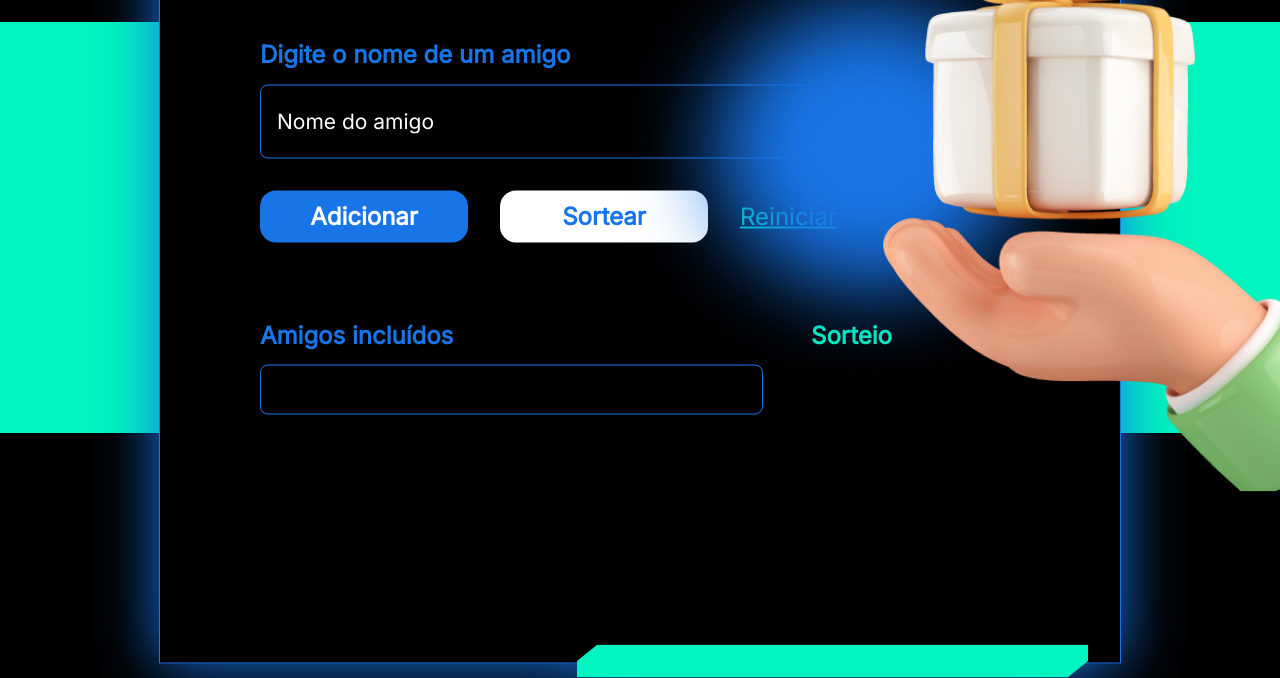
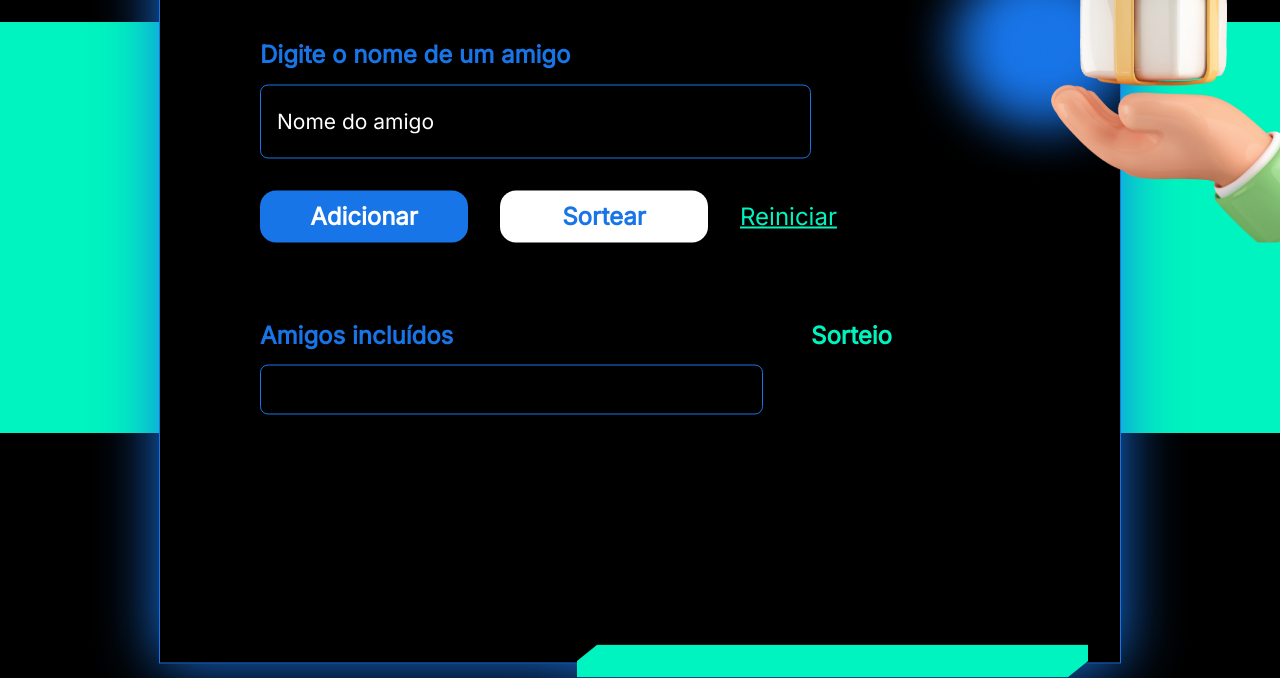
Before and after one commit to Henrique-Arau/amigo-secreto, a plain HTML site: page index.html in a window 1280 px wide. Shown: the part 173-851 px from the top of the page. Drawn offline with nearby package versions, Linux system fonts and the light colour scheme.

Commit message:
Alterando imagem

```diff
--- a/index.html
+++ b/index.html
@@ -19,7 +19,7 @@ https://cdn.jsdelivr.net/npm/normalize.css@8.0.1/normalize.min.css
 
 <body>
   <main>
-    <img class="page__image" src="./assets/imagem-presente.png" alt="Imagem de um presente">
+    <img class="page__image" style="width:30%" src="./assets/imagem-presente.png" alt="Imagem de um presente">
     <div class="content">
       <div class="content__corner-rectangle"></div>
       <div class="content__main">
```
